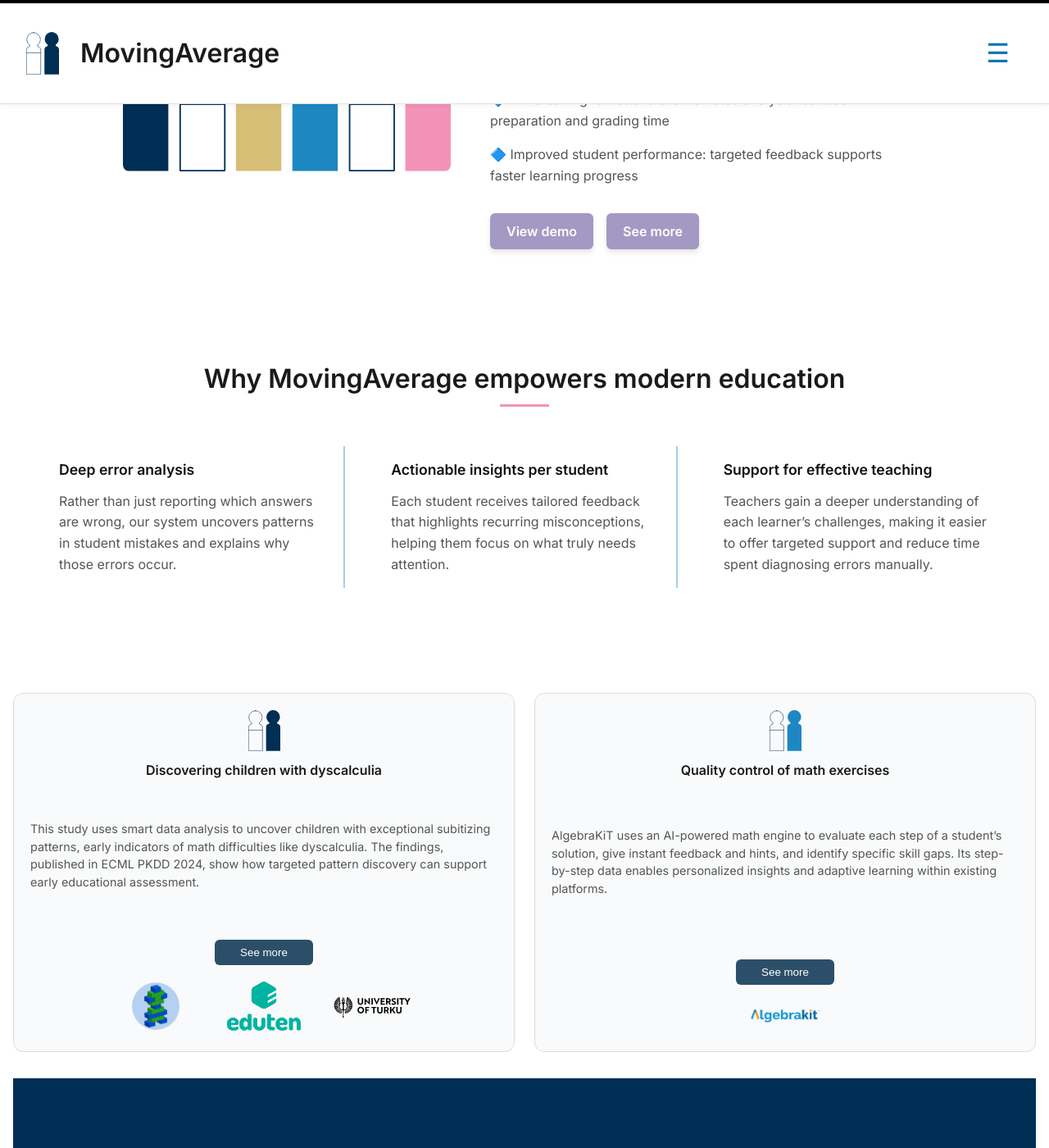
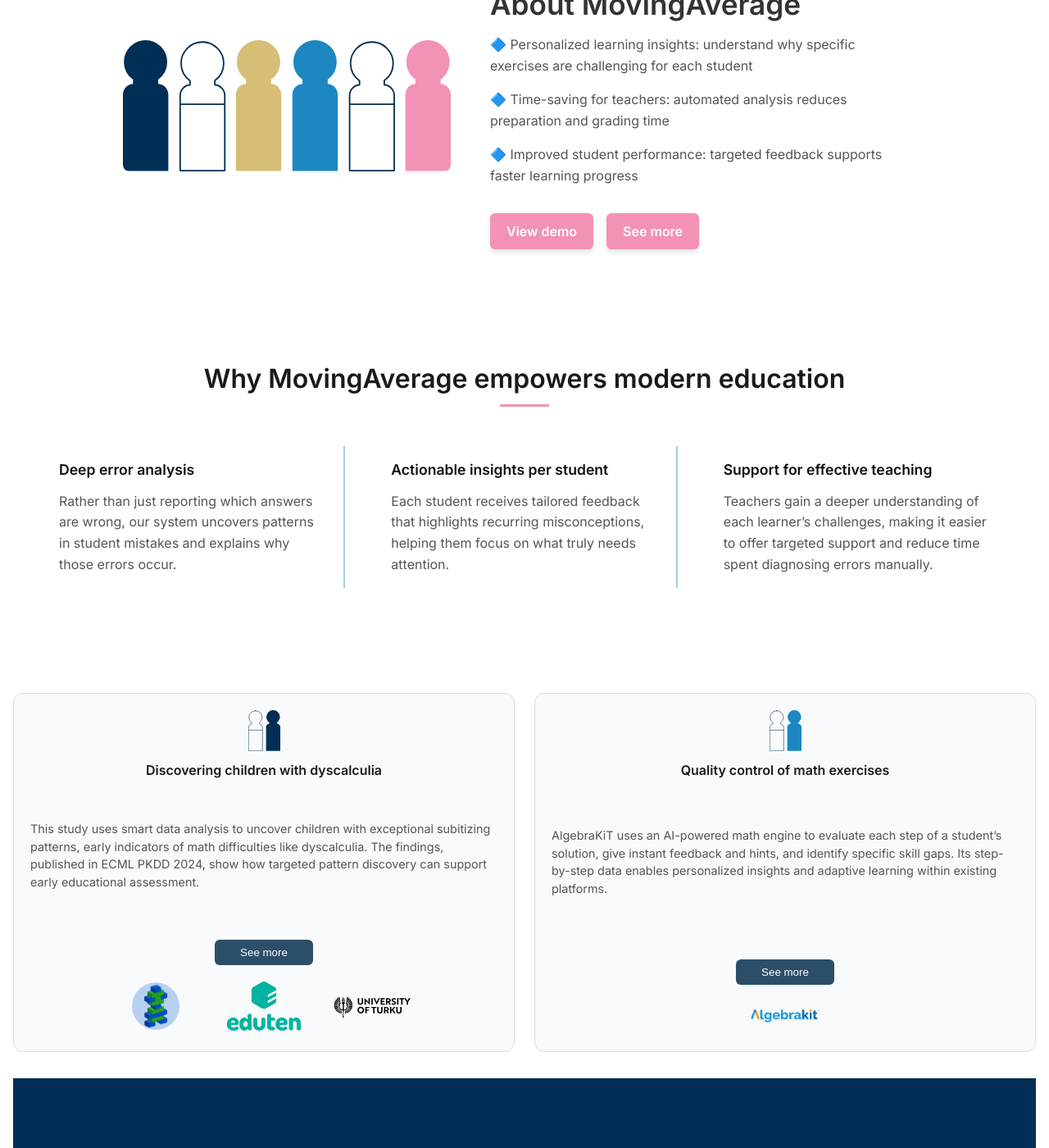
Before and after one commit to moving-average/moving-average.github.io, a Jekyll site: the page built from index.markdown, in a window 1280 px wide and 1400 px high, scrolled down 220 px. Shown: the whole window at 82% size. Built offline with Jekyll 4.4.1, drawn with Linux system fonts in a browser that asks for light colours.

Commit message:
update style.css

```diff
--- a/assets/style.css
+++ b/assets/style.css
@@ -1,4 +1,4 @@
-.html, body {
+html, body {
   margin: 0;
   padding: 0;
   font-family: "Inter", sans-serif;
@@ -265,7 +265,7 @@ footer a:hover {
 }
 
 .hero-btn.left {
-  background-color: #a499c3;
+  background-color: #f292b7;
 }
 
 .hero-btn.left:hover {
@@ -274,7 +274,7 @@ footer a:hover {
 }
 
 .hero-btn.right {
-  background-color: #a499c3;
+  background-color: #f292b7;
 }
 
 .hero-btn.right:hover {
```
